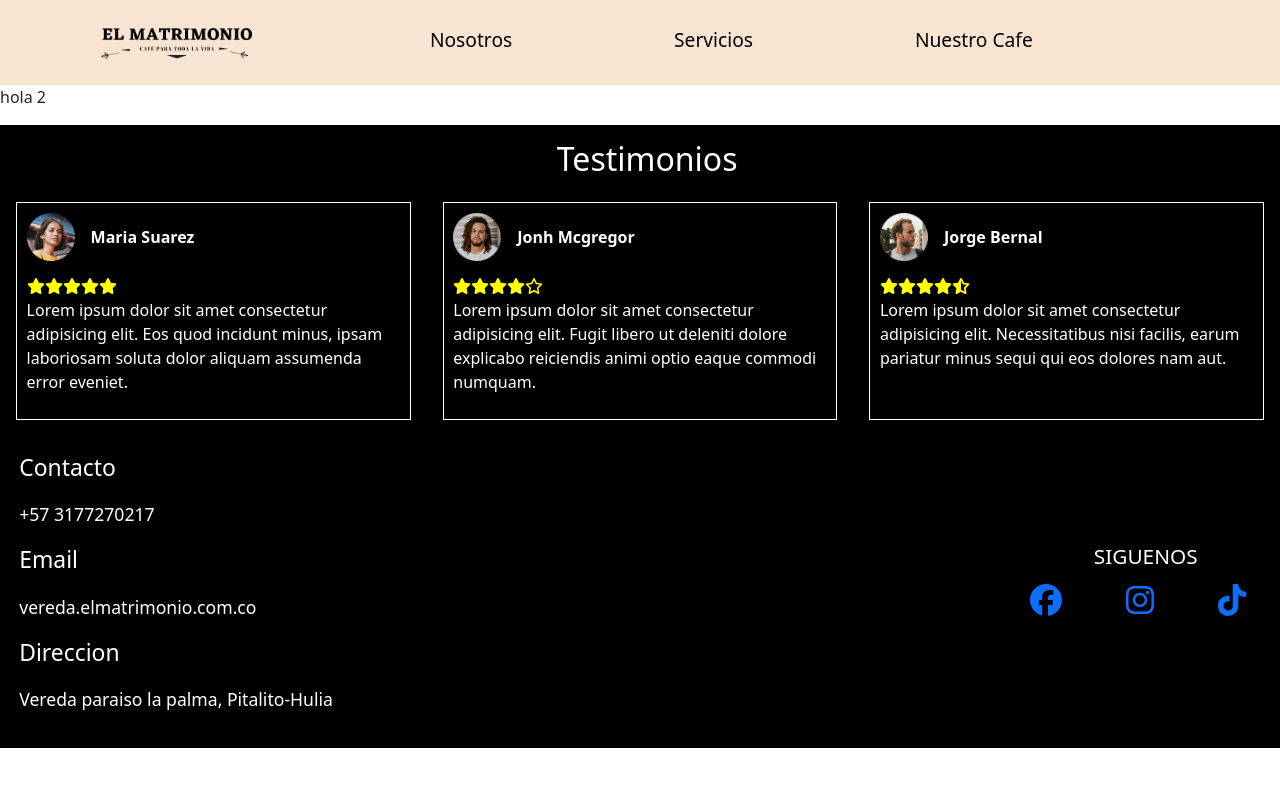
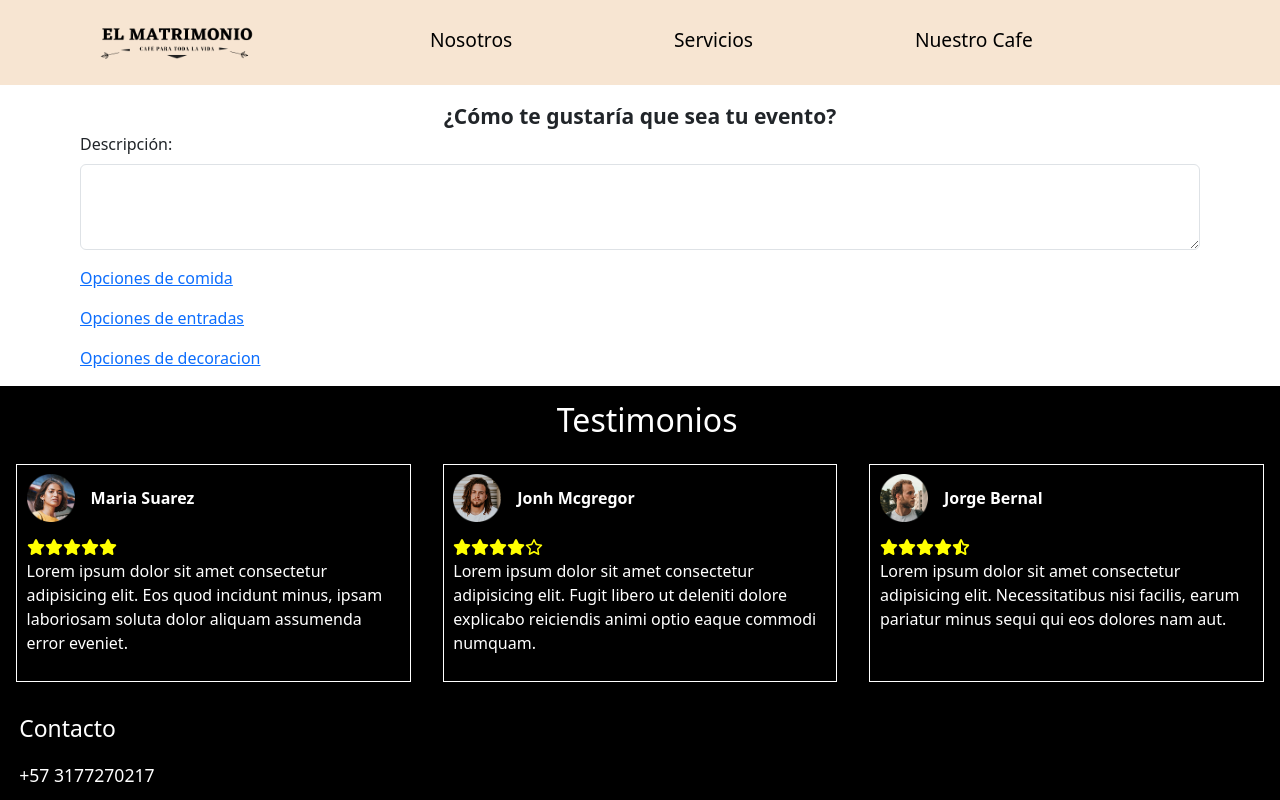
Before and after one commit to JesusDa23/Finca-Matrimonio, an Angular app: page /eventos in a window 1280 px wide. Shown: the top 800 px of the page. Built offline with nearby package versions, Linux system fonts and the light colour scheme.

Commit message:
se guarda el componente de menu funcionando

```diff
--- a/src/app/app.module.ts
+++ b/src/app/app.module.ts
@@ -17,6 +17,7 @@ import { FormEventosComponent } from './pages/servicios/form-eventos/form-evento
 import { FormCampingComponent } from './pages/servicios/form-camping/form-camping.component';
 import { FormRestauranteComponent } from './pages/servicios/form-restaurante/form-restaurante.component';
 
+
 @NgModule({
   declarations: [
     AppComponent,
@@ -30,7 +31,7 @@ import { FormRestauranteComponent } from './pages/servicios/form-restaurante/for
     MainDataComponent,
     FormEventosComponent,
     FormCampingComponent,
-    FormRestauranteComponent
+    FormRestauranteComponent,
   ],
   imports: [
     BrowserModule,
--- a/src/app/pages/servicios/form-eventos/form-eventos.component.css
+++ b/src/app/pages/servicios/form-eventos/form-eventos.component.css
@@ -0,0 +1,11 @@
+form {
+    margin: 1em 5em;
+}
+
+p {
+    display: flex;
+    justify-content: center;
+    font-weight: bold;
+    font-size: 21px;
+    margin-bottom: 0;
+}
--- a/src/app/pages/servicios/form-eventos/form-eventos.component.html
+++ b/src/app/pages/servicios/form-eventos/form-eventos.component.html
@@ -1 +1,17 @@
-<p>hola 2</p>
+
+<form action="">
+    <p>¿Cómo te gustaría que sea tu evento?</p>
+      <div class="mb-3">
+        <label for="exampleFormControlTextarea1" class="form-label">Descripción:</label>
+        <textarea class="form-control" id="exampleFormControlTextarea1" rows="3"></textarea>
+    </div>
+    <div class="mb-3">
+        <a routerLink="/restaurante">Opciones de comida</a>
+    </div>
+    <div class="mb-3">
+        <a routerLink="/restaurante">Opciones de entradas</a>
+    </div>
+    <div class="mb-3">
+        <a routerLink="/restaurante">Opciones de decoracion</a>
+    </div>
+</form>
```
